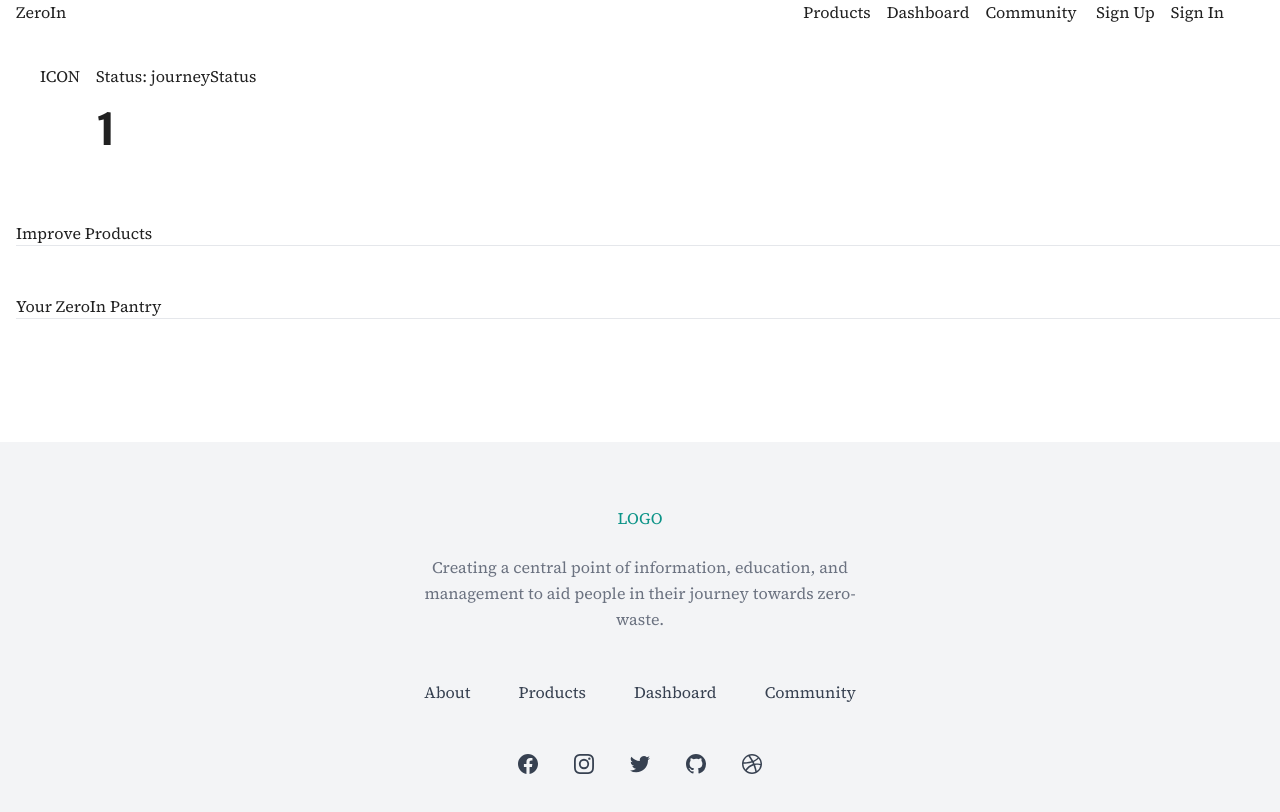
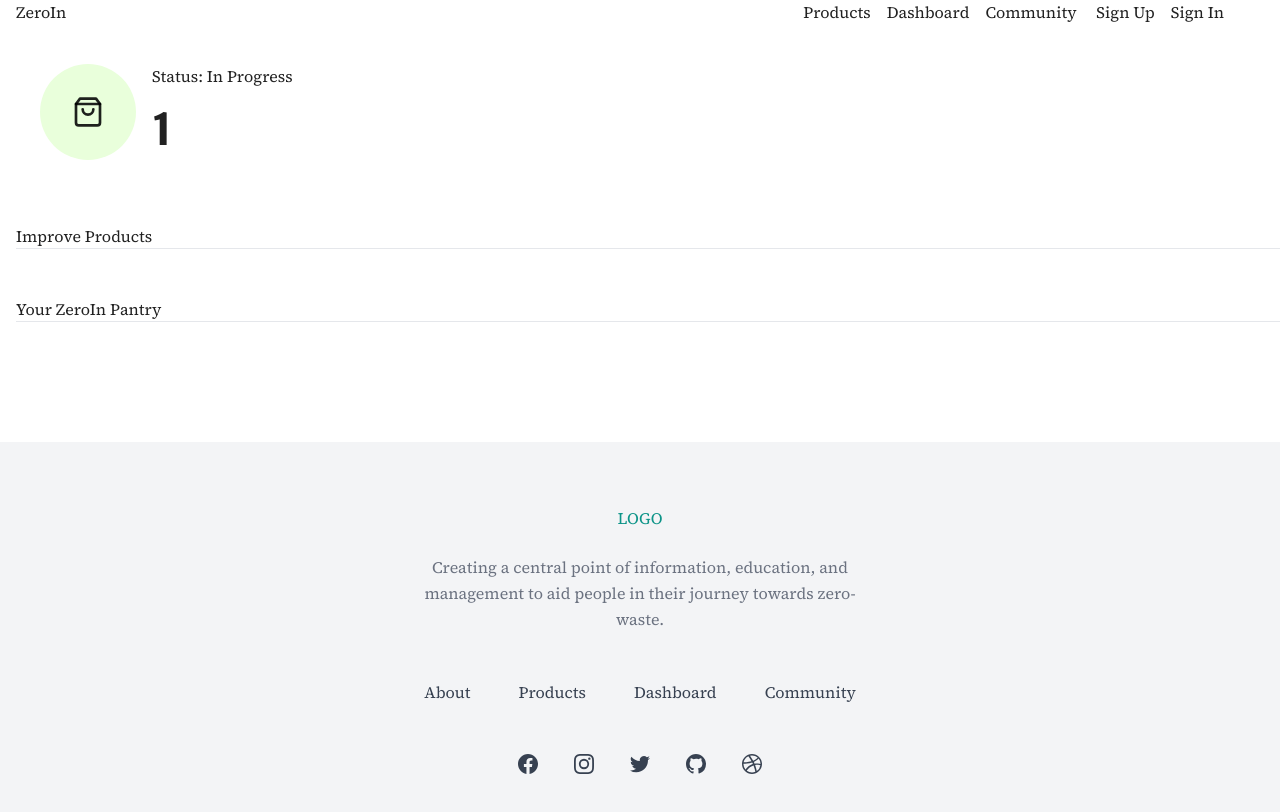
Before and after one commit to suhay/project-zero, a Next.js app: page /profile/product/1 in a window 1280 px wide. Shown: the top 812 px of the page. Built offline with nearby package versions, Linux system fonts and the light colour scheme.

Commit message:
update status, icon and rendering

```diff
--- a/app/profile/product/[categorySlug]/page.tsx
+++ b/app/profile/product/[categorySlug]/page.tsx
@@ -1,24 +1,30 @@
 "use client";
-import { GOODS, ProductDetails } from "@/constants";
-// import Category from "@/src/components/Category";
-// import Journey from "@/src/components/Journey";
-// import Pantry from "@/src/components/Pantry";
+import { CATEGORY_STATUS, GOODS, ProductDetails } from "@/constants";
 import { useRouter } from "next/navigation";
 import { Card } from "~/Card";
+import { ShoppingBag } from "react-feather";
+import { useState } from "react";
 
 const Category = ({ params }: { params: { categorySlug: string } }) => {
   const { categorySlug } = params;
   const router = useRouter();
+  const [journeyStatus, setJourneyStatus] = useState("In Progress");
 
   const productDetails = (item: { key: string; product: ProductDetails[] }) => {
-    console.log("item", item);
-
     router.push(
       `/profile/product/${categorySlug}/${encodeURIComponent(
         item.key.toLowerCase(),
       )}`,
     );
   };
+
+  CATEGORY_STATUS.forEach((item) => {
+    if (item.key === categorySlug) {
+      item.status = "In Progress";
+      setJourneyStatus("In Progress");
+    }
+  });
+  console.log("CATEGORY_STATUS", CATEGORY_STATUS);
 
   const updateGoods = GOODS.filter(
     (good) => good.key.toLowerCase() === categorySlug,
@@ -36,20 +42,21 @@ const Category = ({ params }: { params: { categorySlug: string } }) => {
     )),
   );
 
-  // console.log("updateGoods product", updateGoods);
   const displayProducts = GOODS.filter(
     (good) => good.key.toLowerCase() === categorySlug,
   ).map((good) => good.value.map((v) => v.product[0]));
 
-  console.log("updateGoods", updateGoods);
-  console.log("displayProducts", displayProducts);
+  // console.log("updateGoods", updateGoods);
+  // console.log("displayProducts", displayProducts);
 
   return (
     <>
       <div className="text-left flex m-10 gap-4">
-        <p className="icon">ICON</p>
+        <p className="icon h-24 w-24 rounded-full bg-secondary-500 text-primary flex items-center">
+          <ShoppingBag className="mx-auto h-8 w-8" />
+        </p>
         <div className="flex-col">
-          <p className="">Status: {"journeyStatus"}</p>
+          <p className="">Status: {journeyStatus}</p>
           <h1>{categorySlug}</h1>
         </div>
       </div>
--- a/constants/index.ts
+++ b/constants/index.ts
@@ -27,17 +27,6 @@ export interface Good {
   key: string;
   value: { key: string; product: ProductDetails[] }[];
 }
-
-export const PRODUCT = [
-  {
-    tag: "",
-    image: "",
-    company: "",
-    product_name: "",
-    environment: "",
-    quality: "",
-  },
-];
 
 export const GOODS: Good[] = [
   {
@@ -205,10 +194,6 @@ export const GOODS: Good[] = [
   },
 ];
 
-export const PRODUCT_LIST = [];
-
-export const STATUS = ["No Started", "In Progress", "Hit all the basics"];
-
 export enum JSTATUS {
   NOT_STARTED = "Not Started",
   IN_PROGRESS = "In Progress",
@@ -216,9 +201,9 @@ export enum JSTATUS {
 }
 
 export const CATEGORY_STATUS = [
-  { Laundry: "" },
-  { "Personal Hygiene": "" },
-  { Kitchen: "" },
-  { "Living Room": "" },
-  { Bathroom: "" },
+  { key: "Laundry", status: "" },
+  { key: "Personal Hygiene", status: "" },
+  { key: "Kitchen", status: "" },
+  { key: "Living Room", status: "" },
+  { key: "Bathroom", status: "" },
 ];
--- /dev/null
+++ b/src/components/JourneyStatus/JourneyStatus.tsx
@@ -0,0 +1,5 @@
+const JourneyStatus = () => {
+  return <div>JourneyStatus</div>;
+};
+
+export default JourneyStatus;
--- a/src/components/navigation/navbar/index.tsx
+++ b/src/components/navigation/navbar/index.tsx
@@ -2,7 +2,7 @@
 import React from "react";
 import Link from "next/link";
 import { NAV_LINKS } from "@/constants";
-import AccountMenu from "../../Account/account";
+import AccountMenu from "../../Account/Account";
 interface NavbarProps {
   hideNavbar: boolean;
   profileStatus: string;
```
Also changed, not shown: app/profile/page.tsx (+0 -23 lines).
